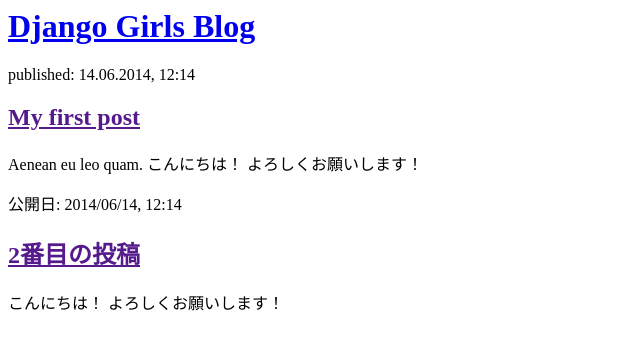
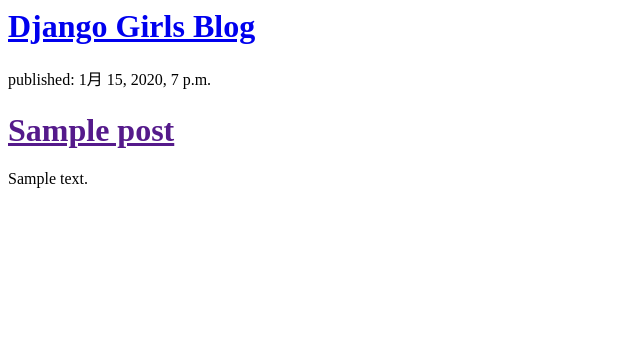
Before and after one commit to pisao0805/my-first-blog_win, a Django app: template blogWin/templates/blogWin/post_list.html in a window 1280 px wide. Shown: the top 350 px of the page, without its empty margins (0-640 px from the left). Run offline with Django 3.2, Linux system fonts and the light colour scheme; the template is opened without the code that fills it: values that come from a table or form of the project are taken from there, others are empty; tables that the repository leaves empty hold one stand-in row (values such as "Sample post").

Commit message:
Modified templates to display posts from database.

```diff
--- a/blogWin/templates/blogWin/post_list.html
+++ b/blogWin/templates/blogWin/post_list.html
@@ -6,17 +6,10 @@
         <div>
             <h1><a href="/">Django Girls Blog</a></h1>
         </div>
-
         <div>
-            <p>published: 14.06.2014, 12:14</p>
-            <h2><a href="">My first post</a></h2>
-            <p>Aenean eu leo quam. こんにちは！ よろしくお願いします！ </p>
-        </div>
-
-        <div>
-            <p>公開日: 2014/06/14, 12:14</p>
-            <h2><a href="">2番目の投稿</a></h2>
-            <p> こんにちは！ よろしくお願いします！ </p>
+            <p>published: {{ post.published_date }}</p>
+            <h1><a href="">{{ post.title }}</a></h1>
+            <p>{{ post.text|linebreaksbr }}</p>
         </div>
     </body>
 </html>
--- a/blogWin/views.py
+++ b/blogWin/views.py
@@ -1,6 +1,9 @@
 from django.shortcuts import render
+from .models import Post
+from django.utils import timezone
 
 # Create your views here.
 
 def post_list(request):
-    return render(request, 'blogWin/post_list.html', {})
+    posts = Post.objects.filter(published_date__lte=timezone.now()).order_by('published_date')
+    return render(request, 'blogWin/post_list.html', {'posts' : posts})
```
Also changed, not shown: 1 other file.
